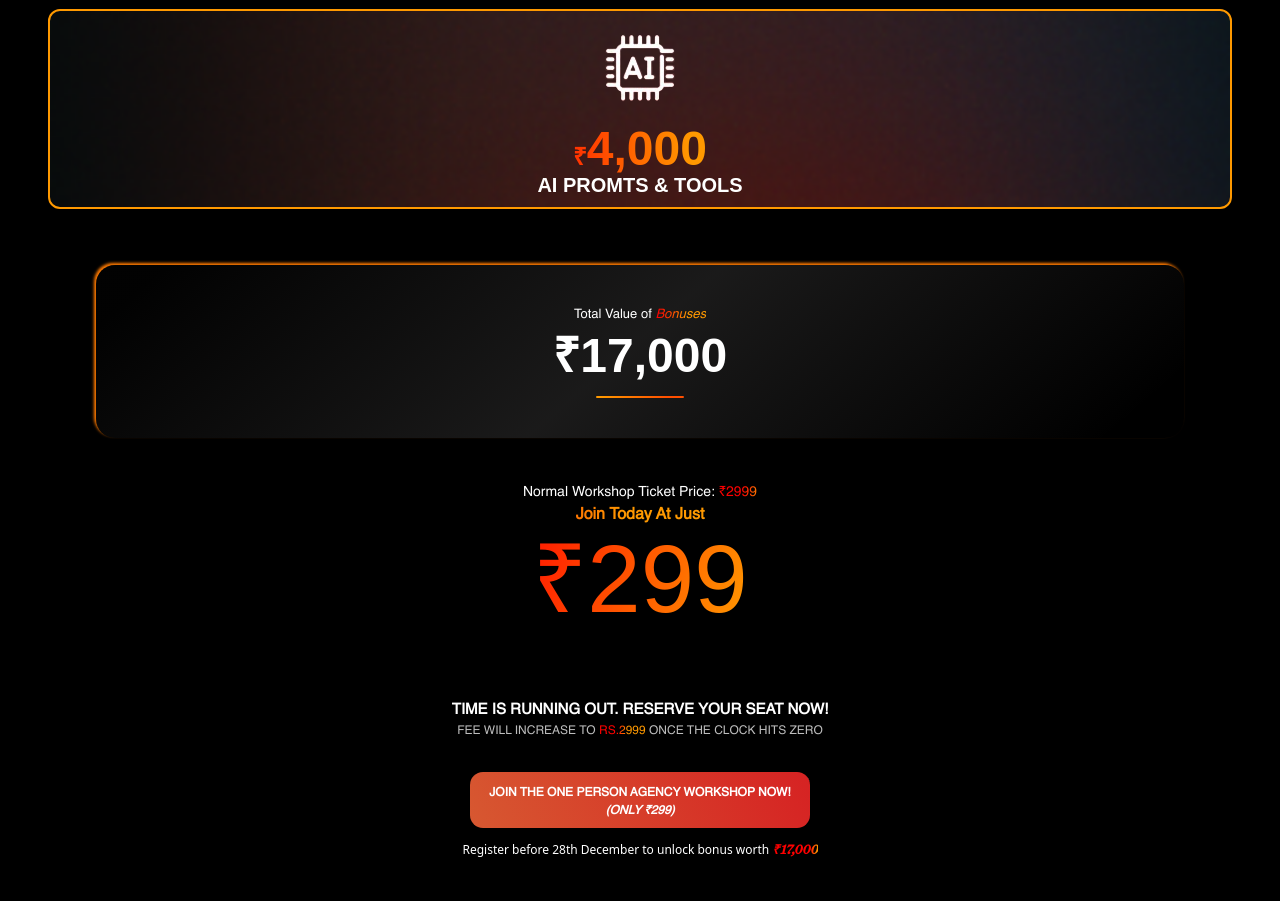
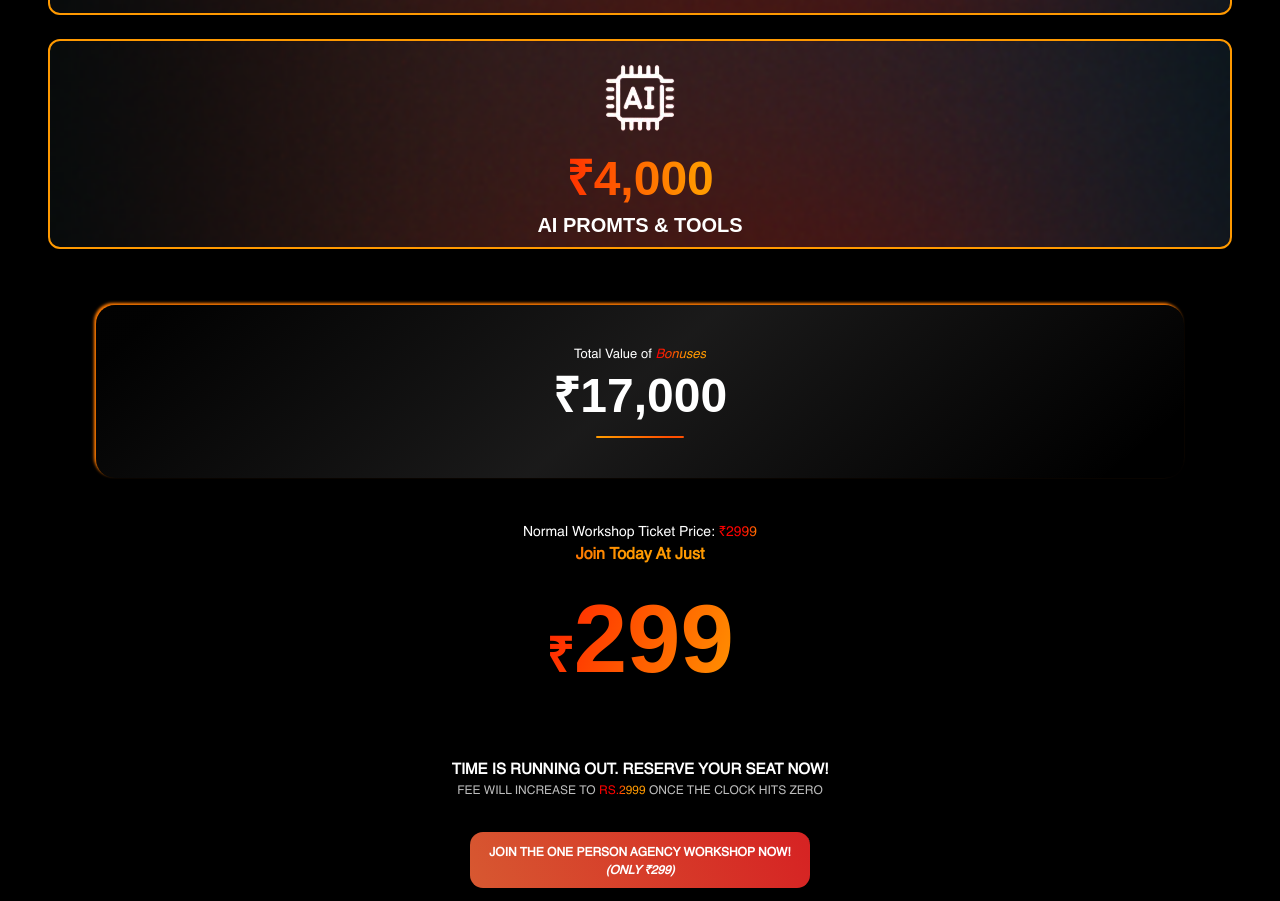
Before and after one commit to ShayanJamil519/uk-landing-page, a Next.js app: page / in a window 1280 px wide. Shown: the part 4330-5231 px from the top of the page. Built offline with nearby package versions, Linux system fonts and the light colour scheme; a web font is replaced by a local one.

Commit message:
currency made small

```diff
--- a/src/components/Bonus.jsx
+++ b/src/components/Bonus.jsx
@@ -59,6 +59,7 @@ function Bonus() {
             <Image src={i.icon} width={100} height={100} alt="logo" />
             <p
               className="font-hanson"
+              // className="text-[48px] font-hanson font-[700] text-[#f90] leading-none"
               style={{
                 background:
                   "linear-gradient(270deg, #F90 -44.3%, #F90 10.82%, #F00 141.75%)",
@@ -70,11 +71,9 @@ function Bonus() {
                 fontWeight: "700",
               }}
             >
-              <span style={{ fontSize: "24px" }}>₹</span>
-              {i.price}
+              ₹{i.price}
             </p>
-
-            <h2 className="text-[20px] font-hanson font-[700] text-white uppercase leading-none mt-[-10px]">
+            <h2 className="text-[20px] font-hanson font-[700] text-white uppercase leading-none mt-[-px]">
               {i.desc}
             </h2>
           </div>
@@ -116,10 +115,12 @@ function Bonus() {
       </div>
 
       <div className="text-white mt-3 text-center">
-        <p className="text-[14px] font-[400] font-helvetica ">
+        <p className="text-[14px] font-[400] font-helvetica">
           Normal Workshop Ticket Price:{" "}
-          <s
+          <span
             style={{
+              textDecorationLine: " strikethrough",
+
               background:
                 "linear-gradient(274deg, #F90 -8.38%, #F90 -8.38%, #F00 39.33%)",
               backgroundClip: "text",
@@ -129,10 +130,10 @@ function Bonus() {
           >
             {" "}
             ₹2999
-          </s>
+          </span>
         </p>
         <p
-          className="text-[16px] font-bold font-helvetica -mb-5"
+          className="text-[16px] font-bold font-helvetica"
           style={{
             background:
               "linear-gradient(276deg, #F90 16.68%, #F90 55.97%, #F00 149.3%)",
@@ -144,8 +145,9 @@ function Bonus() {
           Join Today At Just
         </p>
         <h1
-          className="text-[96px] font-hanson font-bold]"
+          className="font-hanson font-bold"
           style={{
+            fontSize: "96px",
             background:
               "linear-gradient(291deg, #F90 6.63%, #F90 6.63%, #F00 111.45%)",
             backgroundClip: "text",
@@ -153,7 +155,7 @@ function Bonus() {
             WebkitTextFillColor: "transparent",
           }}
         >
-          ₹299
+          <span style={{ fontSize: "48px" }}>₹</span>299
         </h1>
       </div>
 
```
